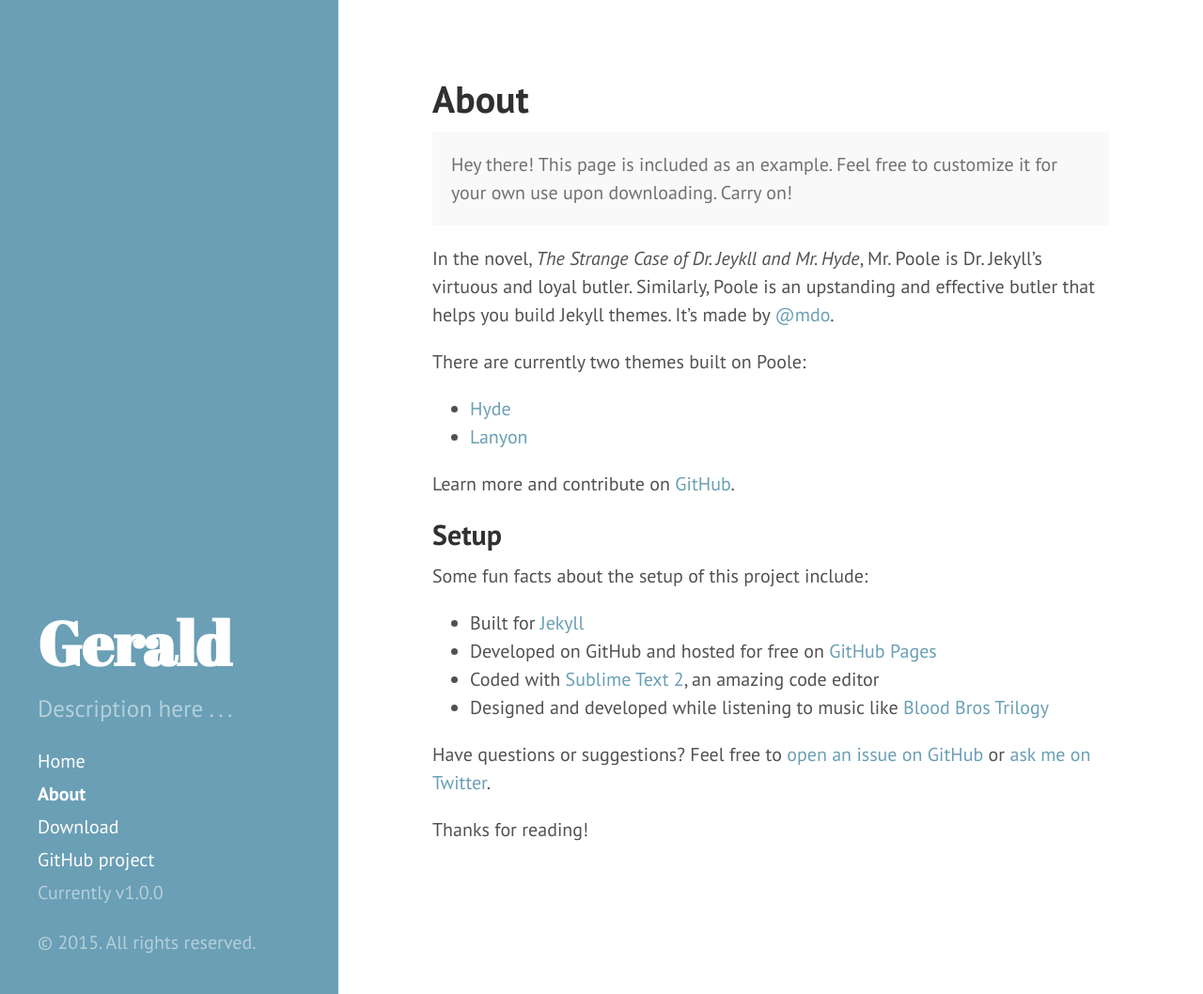
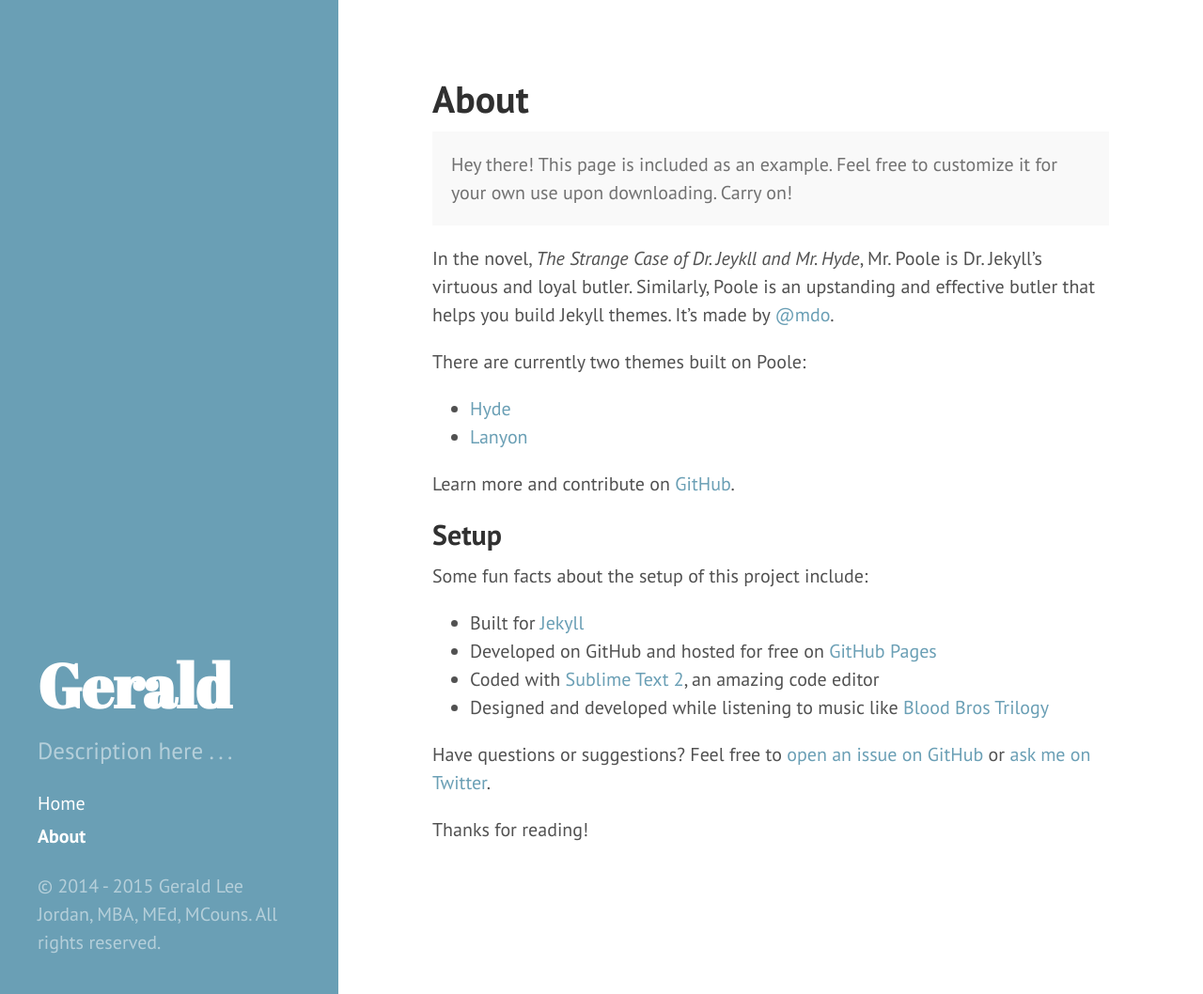
Before and after one commit to geraldnz/geraldnz.github.com, a Jekyll site: the page built from about.md, in a window 1280 px wide and 1058 px high. Shown: the whole window at 94% size. Built offline with Jekyll 4.4.1, drawn with Linux system fonts in a browser that asks for light colours; Markdown is read by kramdown in place of the engine named in the settings.

Commit message:
Update sidebar.html

```diff
--- a/_includes/sidebar.html
+++ b/_includes/sidebar.html
@@ -25,12 +25,8 @@
           {% endif %}
         {% endif %}
       {% endfor %}
-
-      <a class="sidebar-nav-item" href="{{ site.github.repo }}/archive/v{{ site.version }}.zip">Download</a>
-      <a class="sidebar-nav-item" href="{{ site.github.repo }}">GitHub project</a>
-      <span class="sidebar-nav-item">Currently v{{ site.version }}</span>
     </nav>
 
-    <p>&copy; {{ site.time | date: '%Y' }}. All rights reserved.</p>
+    <p>&copy; 2014 - {{ site.time | date: '%Y' }} Gerald Lee Jordan, MBA, MEd, MCouns. All rights reserved.</p>
   </div>
 </div>
```
